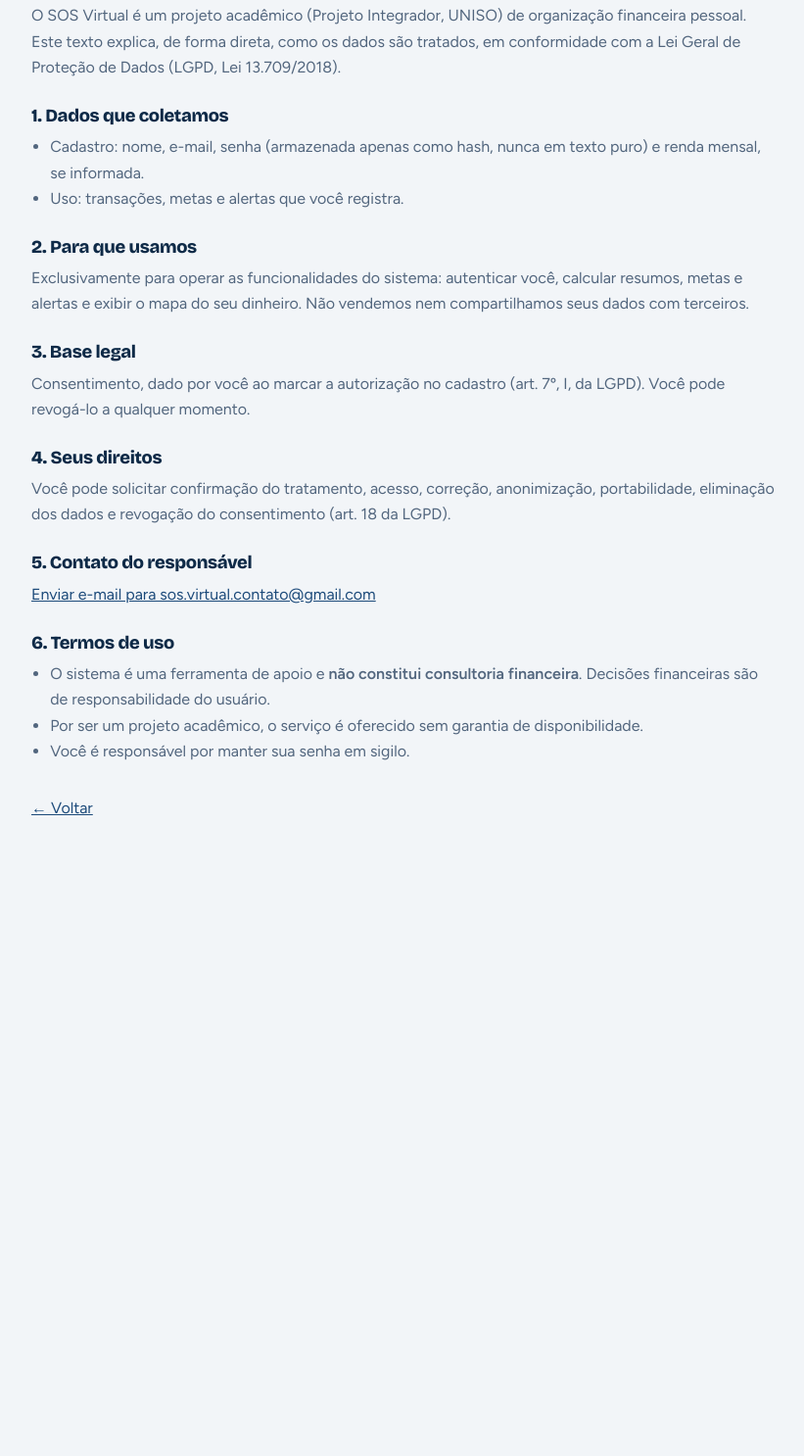
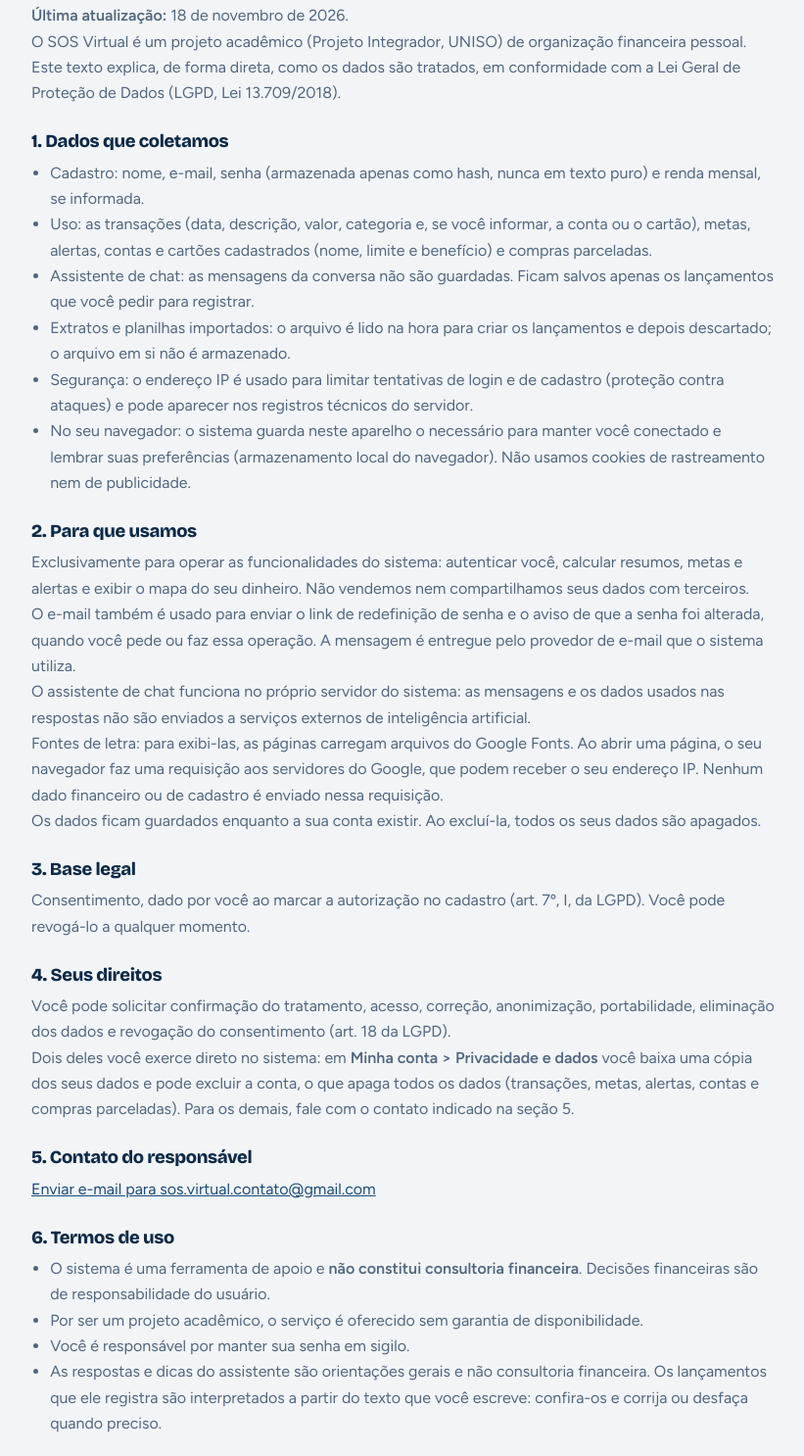
Before and after one commit to andretrabachini/sos-virtual, a plain HTML site: page sos_virtual_frontend/privacidade.html in a window 1280 px wide. Shown: the part 114-1600 px from the top of the page at 98% size, without its empty margins (228-1049 px from the left). Before the commit the page ends 977 px from the top, so only its background shows below. Drawn offline with nearby package versions, Linux system fonts and the light colour scheme.

Commit message:
Atualiza a Política de Privacidade: assistente, importações, contas e cartões, IP, prazo de guarda e Google Fonts

```diff
--- a/sos_virtual_frontend/privacidade.html
+++ b/sos_virtual_frontend/privacidade.html
@@ -13,20 +13,30 @@
 <div class="doc">
 <a class="logo" href="index.html">SOS<i>Virtual</i></a>
 <h1>Política de Privacidade e Termos de Uso</h1>
+<p><b>Última atualização:</b> 18 de novembro de 2026.</p>
 <p>O SOS Virtual é um projeto acadêmico (Projeto Integrador, UNISO) de organização financeira pessoal. Este texto explica, de forma direta, como os dados são tratados, em conformidade com a Lei Geral de Proteção de Dados (LGPD, Lei 13.709/2018).</p>
 
 <h2>1. Dados que coletamos</h2>
 <ul><li>Cadastro: nome, e-mail, senha (armazenada apenas como hash, nunca em texto puro) e renda mensal, se informada.</li>
-<li>Uso: transações, metas e alertas que você registra.</li></ul>
+<li>Uso: as transações (data, descrição, valor, categoria e, se você informar, a conta ou o cartão), metas, alertas, contas e cartões cadastrados (nome, limite e benefício) e compras parceladas.</li><li>Assistente de chat: as mensagens da conversa não são guardadas. Ficam salvos apenas os lançamentos que você pedir para registrar.</li>
+<li>Extratos e planilhas importados: o arquivo é lido na hora para criar os lançamentos e depois descartado; o arquivo em si não é armazenado.</li>
+<li>Segurança: o endereço IP é usado para limitar tentativas de login e de cadastro (proteção contra ataques) e pode aparecer nos registros técnicos do servidor.</li>
+<li>No seu navegador: o sistema guarda neste aparelho o necessário para manter você conectado e lembrar suas preferências (armazenamento local do navegador). Não usamos cookies de rastreamento nem de publicidade.</li>
+</ul>
 
 <h2>2. Para que usamos</h2>
 <p>Exclusivamente para operar as funcionalidades do sistema: autenticar você, calcular resumos, metas e alertas e exibir o mapa do seu dinheiro. Não vendemos nem compartilhamos seus dados com terceiros.</p>
+<p>O e-mail também é usado para enviar o link de redefinição de senha e o aviso de que a senha foi alterada, quando você pede ou faz essa operação. A mensagem é entregue pelo provedor de e-mail que o sistema utiliza.</p>
+<p>O assistente de chat funciona no próprio servidor do sistema: as mensagens e os dados usados nas respostas não são enviados a serviços externos de inteligência artificial.</p>
+<p>Fontes de letra: para exibi-las, as páginas carregam arquivos do Google Fonts. Ao abrir uma página, o seu navegador faz uma requisição aos servidores do Google, que podem receber o seu endereço IP. Nenhum dado financeiro ou de cadastro é enviado nessa requisição.</p>
+<p>Os dados ficam guardados enquanto a sua conta existir. Ao excluí-la, todos os seus dados são apagados.</p>
 
 <h2>3. Base legal</h2>
 <p>Consentimento, dado por você ao marcar a autorização no cadastro (art. 7º, I, da LGPD). Você pode revogá-lo a qualquer momento.</p>
 
 <h2>4. Seus direitos</h2>
 <p>Você pode solicitar confirmação do tratamento, acesso, correção, anonimização, portabilidade, eliminação dos dados e revogação do consentimento (art. 18 da LGPD).</p>
+<p>Dois deles você exerce direto no sistema: em <b>Minha conta &gt; Privacidade e dados</b> você baixa uma cópia dos seus dados e pode excluir a conta, o que apaga todos os dados (transações, metas, alertas, contas e compras parceladas). Para os demais, fale com o contato indicado na seção 5.</p>
 
 <h2>5. Contato do responsável</h2>
 <p><a href="mailto:sos.virtual.contato@gmail.com">Enviar e-mail para sos.virtual.contato@gmail.com</a></p>
@@ -34,7 +44,8 @@
 <h2>6. Termos de uso</h2>
 <ul><li>O sistema é uma ferramenta de apoio e <b>não constitui consultoria financeira</b>. Decisões financeiras são de responsabilidade do usuário.</li>
 <li>Por ser um projeto acadêmico, o serviço é oferecido sem garantia de disponibilidade.</li>
-<li>Você é responsável por manter sua senha em sigilo.</li></ul>
+<li>Você é responsável por manter sua senha em sigilo.</li><li>As respostas e dicas do assistente são orientações gerais e não consultoria financeira. Os lançamentos que ele registra são interpretados a partir do texto que você escreve: confira-os e corrija ou desfaça quando preciso.</li>
+</ul>
 
 <p style="margin-top:2rem"><a href="javascript:history.back()">← Voltar</a></p>
 </div></body></html>
```
